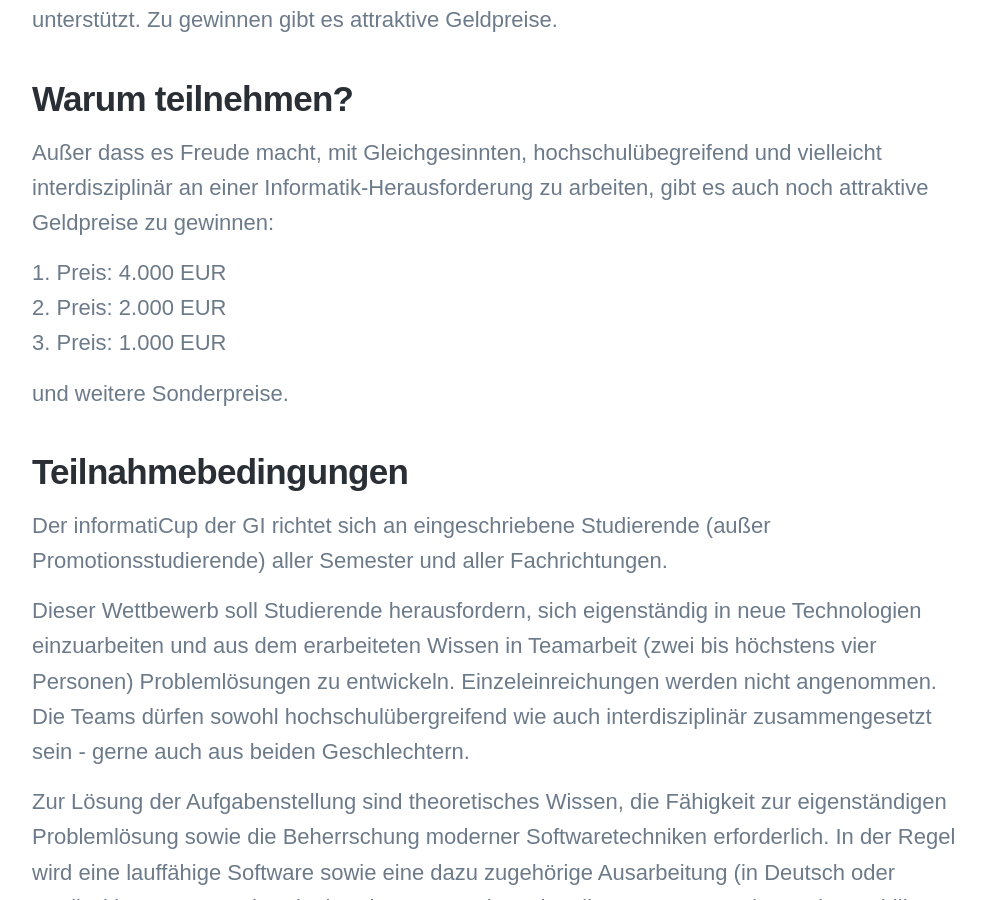
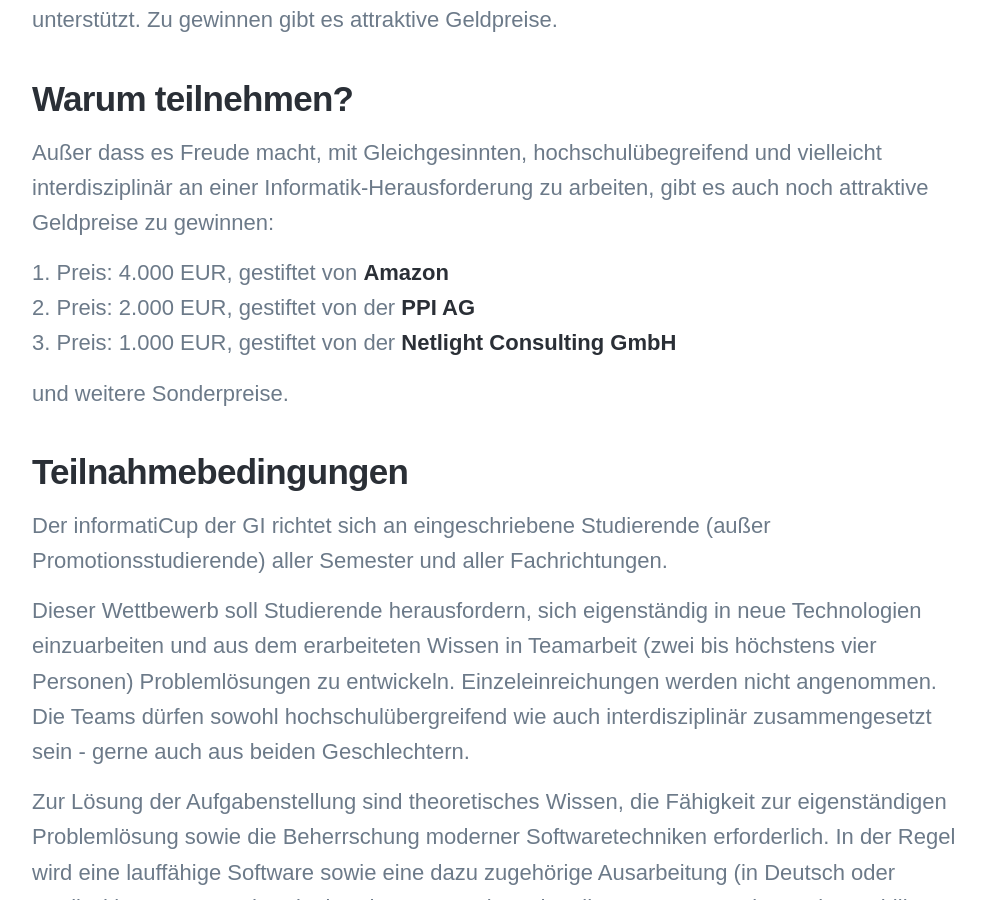
Before and after one commit to informatiCup/informaticup.github.io, a Jekyll site: the page built from _competition/10-about.md, in a window 1280 px wide and 900 px high, scrolled down 943 px. Shown: the whole window, without its empty margins (138-1123 px from the left). Built offline with Jekyll 4.4.1, drawn with Linux system fonts in a browser that asks for light colours; nearby versions of some CDN libraries; some web fonts are replaced.

Commit message:
Update 10-about.md

```diff
--- a/_competition/10-about.md
+++ b/_competition/10-about.md
@@ -18,9 +18,9 @@
 
 Außer dass es Freude macht, mit Gleichgesinnten, hochschulübegreifend und vielleicht interdisziplinär an einer Informatik-Herausforderung zu arbeiten, gibt es auch noch attraktive Geldpreise zu gewinnen:
 
-1. Preis: 4.000 EUR
-2. Preis: 2.000 EUR
-3. Preis: 1.000 EUR
+1. Preis: 4.000 EUR, gestiftet von [Amazon](https://www.amazon.jobs/)
+2. Preis: 2.000 EUR, gestiftet von der [PPI AG](https://www.ppi.de/)
+3. Preis: 1.000 EUR, gestiftet von der [Netlight Consulting GmbH](https://www.netlight.com/)
 
 und weitere Sonderpreise.
 
```
